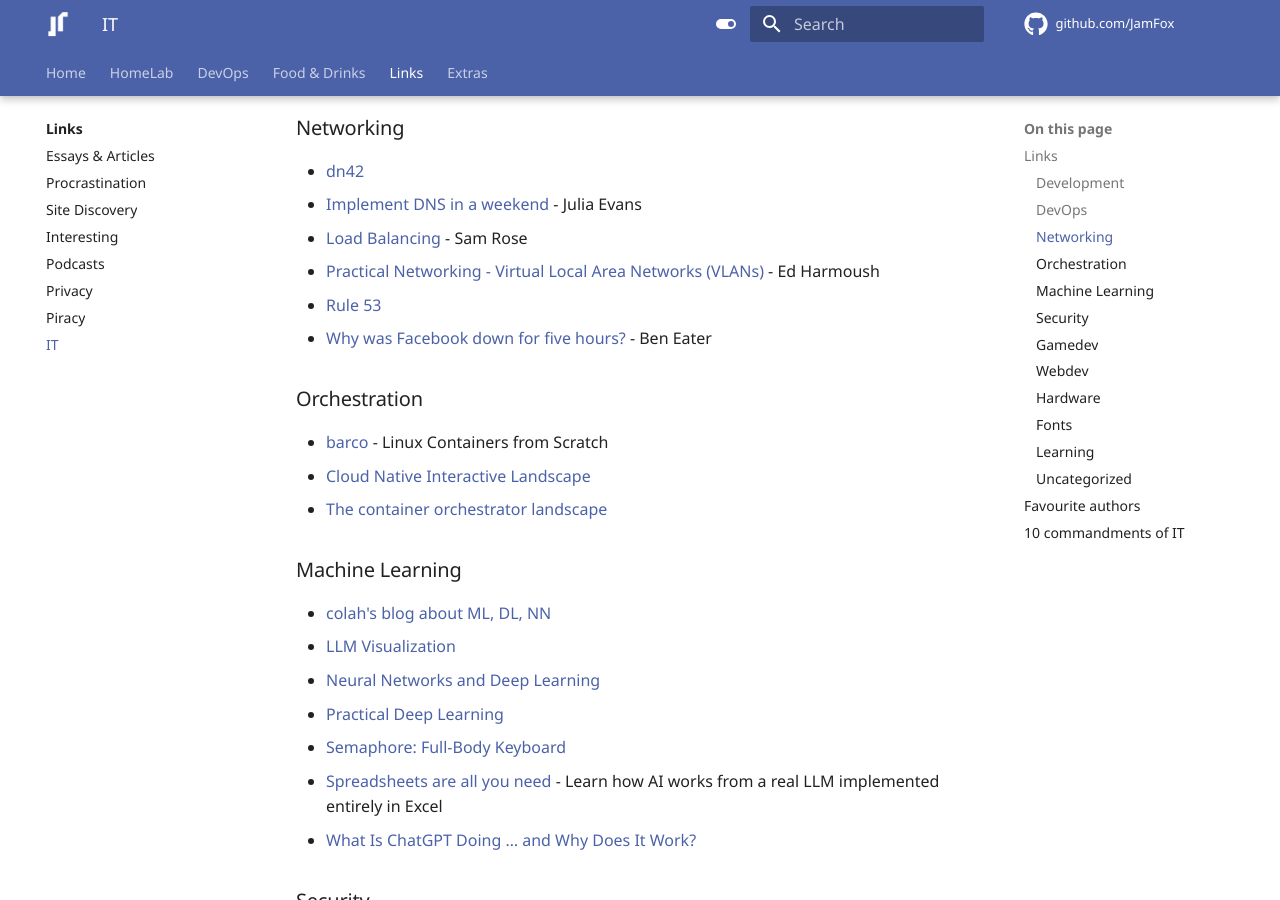
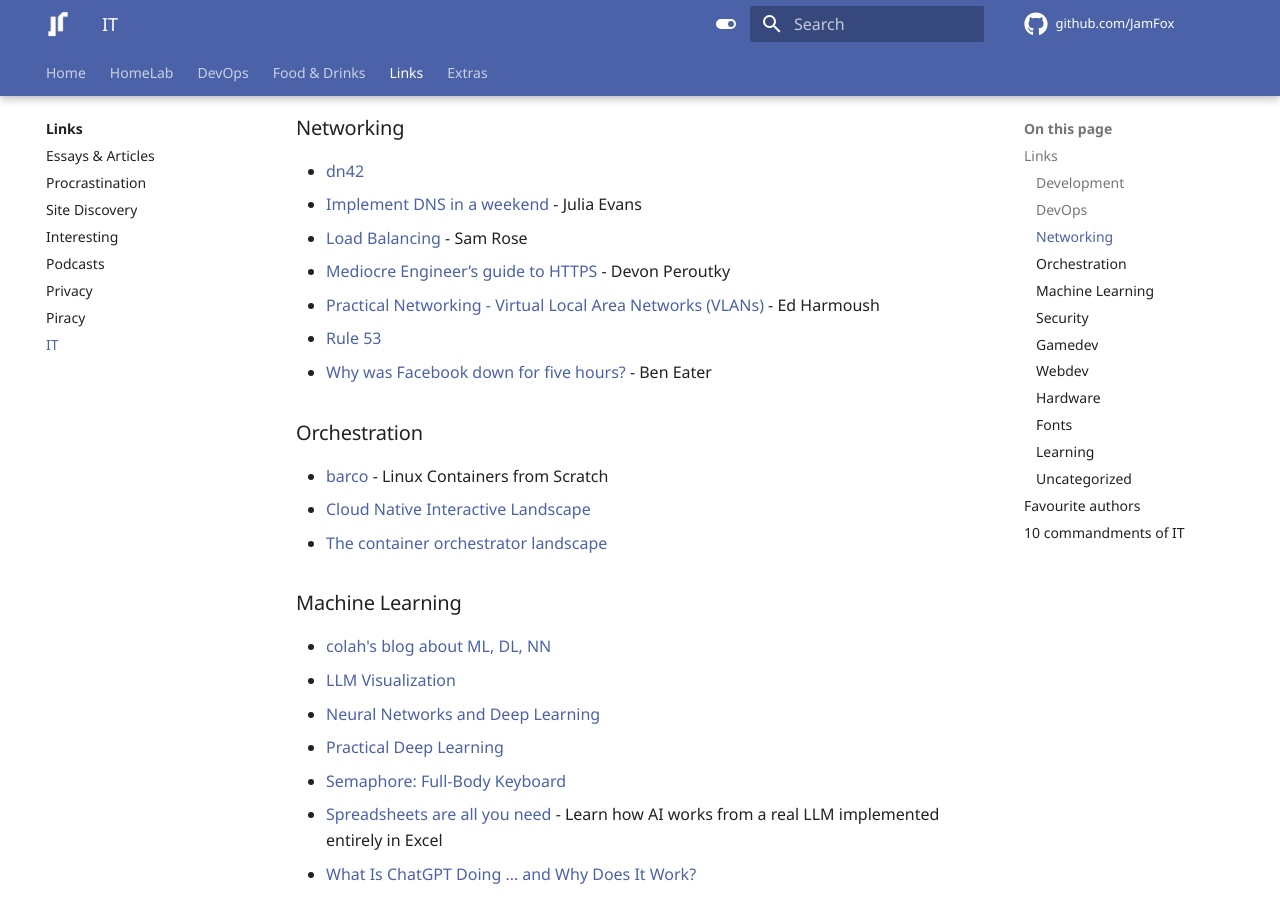
Before and after one commit to JamFox/docs.jamfox.dev, an MkDocs documentation site: the page built from docs/content/links/it.md, in a window 1280 px wide and 900 px high, scrolled down 810 px. Built offline with MkDocs 1.6.1 and Material for MkDocs 9.7.7, drawn with Linux system fonts in a browser that asks for light colours; comment, search, counter and statistics services are not loaded; some of the changed text lies outside the part shown.

Commit message:
add learning links

```diff
--- a/docs/content/links/it.md
+++ b/docs/content/links/it.md
@@ -30,6 +30,7 @@ title: "IT"
 - [dn42](https://dn42.eu/Home)
 - [Implement DNS in a weekend](https://implement-dns.wizardzines.com/index.html) - Julia Evans
 - [Load Balancing](https://samwho.dev/load-balancing/) - Sam Rose
+- [Mediocre Engineer’s guide to HTTPS](https://devonperoutky.super.site/blog-posts/mediocre-engineers-guide-to-https) - Devon Peroutky
 - [Practical Networking - Virtual Local Area Networks (VLANs)](https://www.practicalnetworking.net/stand-alone/vlans/) - Ed Harmoush
 - [Rule 53](https://github.com/pgl/rule53)
 - [Why was Facebook down for five hours?](https://youtu.be/-wMU8vmfaYo) - Ben Eater
```
Also changed, not shown: other parts of docs/content/links/it.md (+1 -0 lines).
